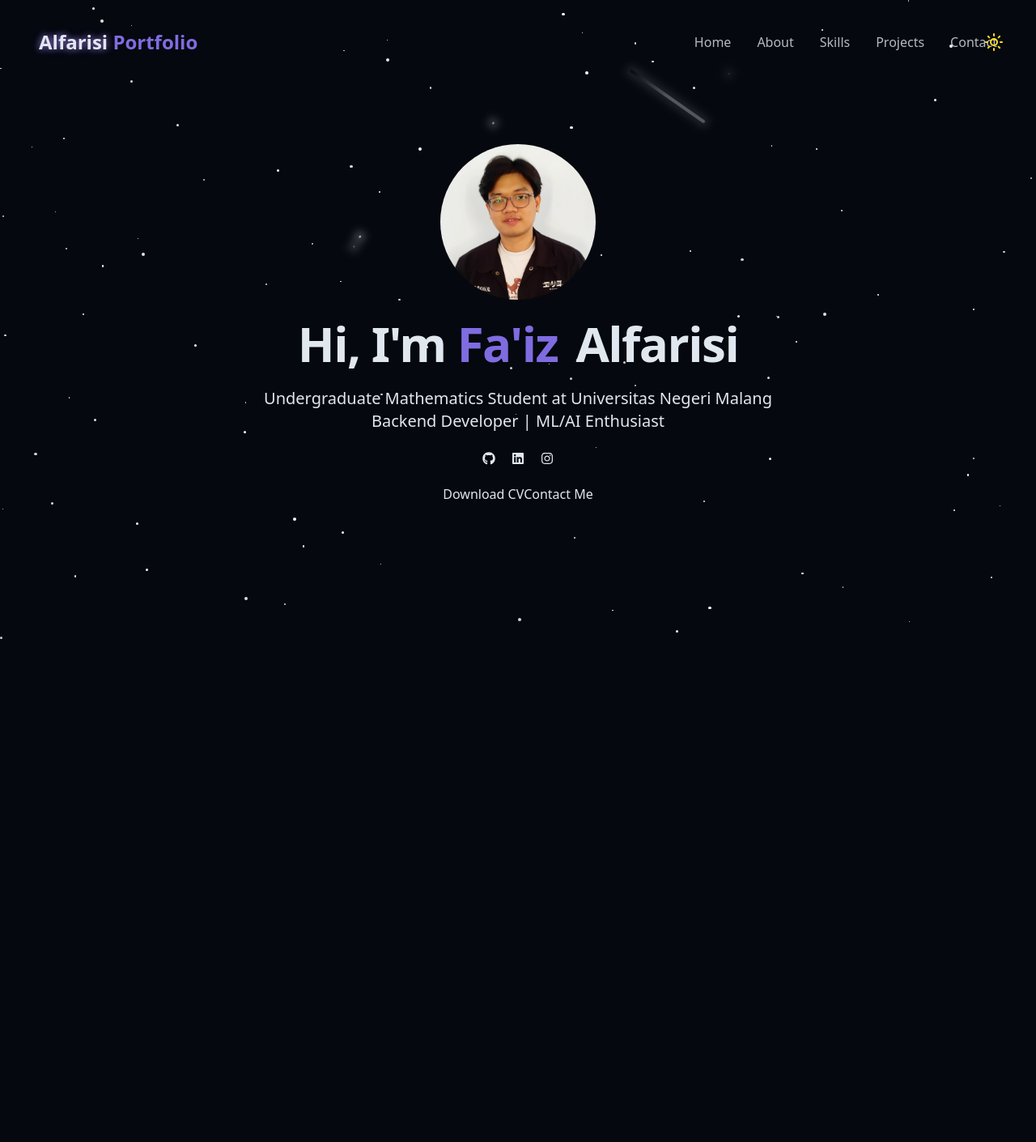
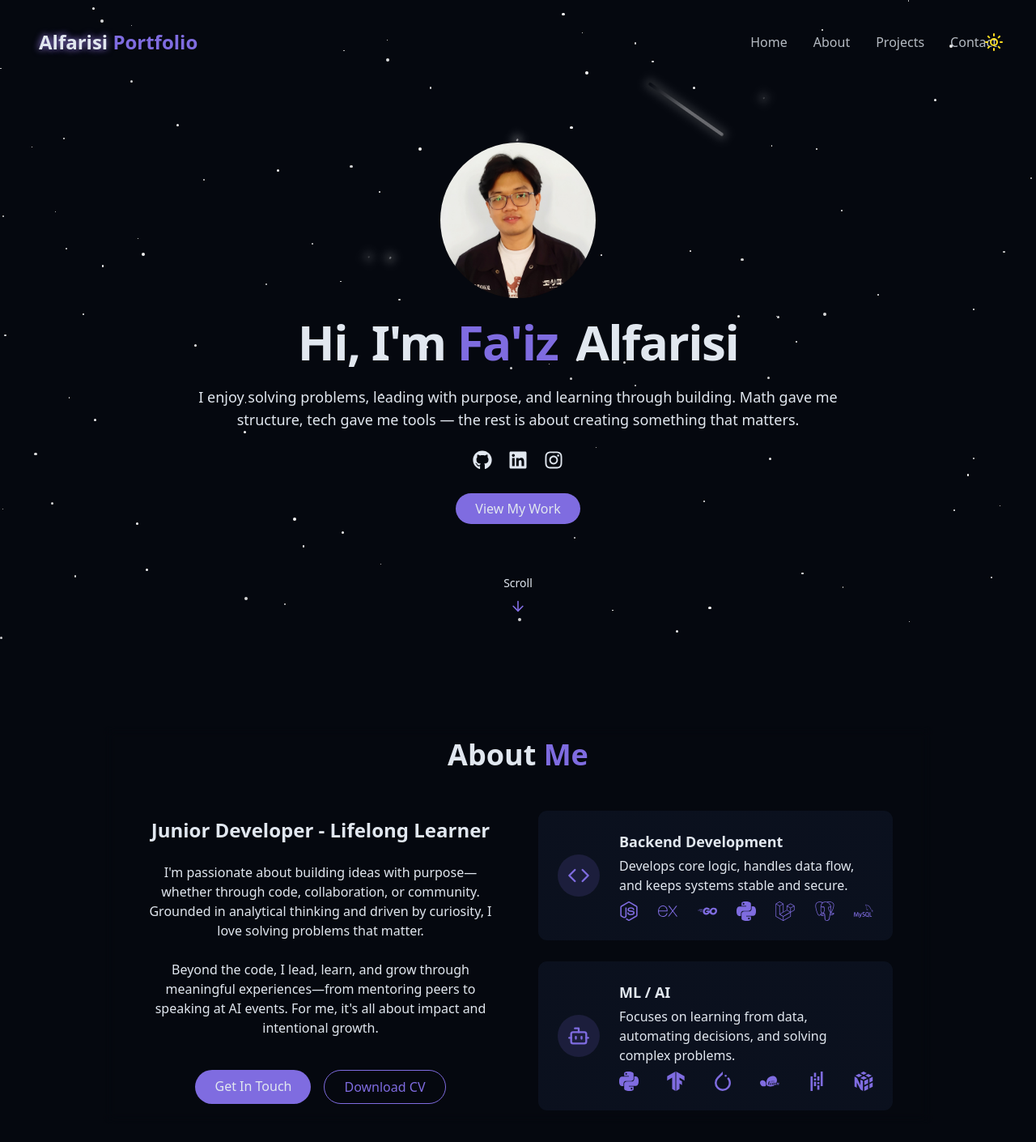
Before and after one commit to FaizAlfarisi/faiz-portfolio, a Next.js app: page / in a window 1280 px wide. Shown: the top 1410 px of the page at 81% size. Before the commit the page ends 800 px from the top, so only its background shows below. Built offline with nearby package versions, Linux system fonts and the light colour scheme.

Commit message:
fixing style & adding about section

```diff
--- /dev/null
+++ b/src/app/components/AboutSection.tsx
@@ -0,0 +1,82 @@
+import { Bot, Code } from "lucide-react";
+import Link from "next/link";
+import { SiExpress, SiGo, SiLaravel, SiMysql, SiNodedotjs, SiNumpy, SiPandas, SiPostgresql, SiPython, SiPytorch, SiScikitlearn, SiTensorflow } from "react-icons/si";
+
+export const AboutSection = () => {
+  return (
+    <section id="about" className="py-24 px-4 relative">
+      <div className="container mx-auto max-w-5xl backdrop-blur-sm">
+        <h2 className="text-3xl md:text-4xl font-bold mb-12 text-center">
+          About <span className="text-primary">Me</span>
+        </h2>
+
+        <div className="grid grid-cols-1 md:grid-cols-2 gap-12 items-center">
+          <div className="space-y-6 text-center">
+            <h3 className="text-2xl font-semibold">Junior Developer - Lifelong Learner</h3>
+
+            <p className="text-muted-foreground">
+              I&apos;m passionate about building ideas with purpose—whether through code, collaboration, or community. Grounded in analytical thinking and driven by curiosity, I love solving problems that matter.
+            </p>
+
+            <p className="text-muted-foreground">
+              Beyond the code, I lead, learn, and grow through meaningful experiences—from mentoring peers to speaking at AI events. For me, it&apos;s all about impact and intentional growth.
+            </p>
+
+            <div className="flex flex-col sm:flex-row gap-4 pt-4 justify-center">
+              <Link href="#contact" className="cosmic-button"><p>Get In Touch</p></Link>
+              <Link href="" className="px-6 py-2 rounded-full border border-primary text-primary hover:bg-primary/20 transition color duration-300">Download CV</Link>
+            </div>
+          </div>
+
+          <div className="grid grid-cols-1 gap-6">
+            <div className="gradient-border p-6 card-hover rounded-xl">
+              <div className="flex items-center gap-6">
+                <div className="p-3 rounded-full bg-primary/15">
+                  <Code className="h-7 w-7 text-primary"/>
+                </div>
+                <div >
+                  <h4 className="text-lg font-semibold mb-1">Backend Development</h4>
+                  <p className="text-muted-foreground font-light">
+                    Develops core logic, handles data flow, and keeps systems stable and secure.
+                  </p>
+                  <div className="flex justify-between mt-2 text-primary text-glow">
+                    <SiNodedotjs className="w-6 h-6"/>
+                    <SiExpress className="w-6 h-6"/>
+                    <SiGo className="w-6 h-6"/>
+                    <SiPython className="w-6 h-6"/>
+                    <SiLaravel className="w-6 h-6"/>
+                    <SiPostgresql className="w-6 h-6"/>
+                    <SiMysql className="w-6 h-6"/>
+                  </div>
+                </div>
+              </div>
+            </div>
+            <div className="gradient-border p-6 card-hover rounded-xl">
+              <div className="flex items-center gap-6">
+                <div className="p-3 rounded-full bg-primary/15">
+                  <Bot className="h-7 w-7 text-primary"/>
+                </div>
+                <div >
+                  <h4 className="text-lg font-semibold mb-1">ML / AI</h4>
+                  <p className="text-muted-foreground font-light">
+                    Focuses on learning from data, automating decisions, and solving complex problems.
+                  </p>
+                  <div className="flex justify-between mt-2 text-primary text-glow">
+                    <SiPython className="w-6 h-6"/>
+                    <SiTensorflow className="w-6 h-6"/>
+                    <SiPytorch className="w-6 h-6"/>
+                    <SiScikitlearn className="w-6 h-6"/>
+                    <SiPandas className="w-6 h-6"/>
+                    <SiNumpy className="w-6 h-6"/>
+                  </div>
+                </div>
+              </div>
+            </div>
+          </div>
+        </div>
+      </div>
+    </section>
+  );
+}
+
+export default AboutSection;
--- a/src/app/components/HeroSection.tsx
+++ b/src/app/components/HeroSection.tsx
@@ -1,8 +1,9 @@
+import { ArrowDown } from "lucide-react";
 import Image from "next/image";
 import Link from "next/link";
 import { FaGithub, FaInstagram, FaLinkedin } from "react-icons/fa";
 
-const HeroSection = () => {
+export const HeroSection = () => {
   return (
     <section
       id="hero"
@@ -10,8 +11,8 @@ const HeroSection = () => {
     >
       <div className="container max-w-4xl mx-auto text-center">
         <div className="space-y-6">
-          <div className="flex justify-center">
-            <Image  src="/profile.png" alt='profile-image' width={500} height={500} className="w-48 h-48 rounded-full"/>
+          <div className="flex justify-center pt-4">
+            <Image  src="/profile.png" alt='profile-image' width={500} height={500} className="md:w-48 md:h-48 w-30 h-30 rounded-full"/>
           </div>
 
           <h1 className="text-4xl md:text-6xl font-bold tracking-tight">
@@ -20,27 +21,28 @@ const HeroSection = () => {
             <span className="text-gradient ml-2 opacity-0 animate-fade-in-delay-2">Alfarisi</span>
           </h1>
 
-          <p className="text-lg md:text-xl text-muted-foreground max-2xl: mx-auto opacity-0 animate-fade-in-delay-3">Undergraduate Mathematics Student at Universitas Negeri Malang<br/>Backend Developer | ML/AI Enthusiast</p>
+          <p className="text-md md:text-lg text-muted-foreground max-2xl mx-auto opacity-0 animate-fade-in-delay-3">I enjoy solving problems, leading with purpose, and learning through building. Math gave me structure, tech gave me tools — the rest is about creating something that matters.</p>
 
-          <div className="flex justify-center gap-5 z-50">
-            <Link href="https://github.com/FaizAlfarisi">
+          <div className="flex justify-center gap-5 z-50 opacity-0 animate-fade-in-delay-4">
+            <Link href="https://github.com/FaizAlfarisi" className="text-xl md:text-2xl hover:text-primary transition-colors">
               <FaGithub/>
             </Link>
-            <Link href="https://www.linkedin.com/in/mfaizalfarisi/">
+            <Link href="https://www.linkedin.com/in/mfaizalfarisi/" className="text-xl md:text-2xl hover:text-primary transition-colors">
               <FaLinkedin/>
             </Link>
-            <Link href="https://www.instagram.com/faiz.alfrs/">
+            <Link href="https://www.instagram.com/faiz.alfrs/" className="text-xl md:text-2xl hover:text-primary transition-colors">
               <FaInstagram/>
             </Link>
           </div>
 
-          <div>
-            <Link href="">Download CV</Link>
-            <Link href="#contact">Contact Me</Link>
+          <div className="pt-3 opacity-0 animate-fade-in-delay-5">
+            <Link href="#project" className="cosmic-button">View My Work</Link>
           </div>
         </div>
+      </div>
 
-
+      <div className="absolute bottom-8 transform flex flex-col items-center animate-bounce">
+        <span className="text-sm text-muted-foreground mb-2">Scroll </span><ArrowDown className="h-5 w-5 text-primary"/>
       </div>
     </section>
 
--- a/src/app/components/Navbar.tsx
+++ b/src/app/components/Navbar.tsx
@@ -8,7 +8,6 @@ import { useEffect, useState } from "react";
 const navItems = [
   { name: "Home", href: "#hero" },
   { name: "About", href: "#about" },
-  { name: "Skills", href: "#skills" },
   { name: "Projects", href: "#projects" },
   { name: "Contact", href: "#contact" },
 ];
--- a/src/app/globals.css
+++ b/src/app/globals.css
@@ -14,11 +14,11 @@
   --animate-pulse-subtle: pulse-subtle 4s ease-in-out infinite;
   --animate-fade: fade 3s;
   --animate-fade-in: fade-in 1s ease-out forwards;
-  --animate-fade-in-delay-1: fade-in 1s ease-out 0.2s forwards;
-  --animate-fade-in-delay-2: fade-in 1s ease-out 0.4s forwards;
-  --animate-fade-in-delay-3: fade-in 1s ease-out 0.6s forwards;
-  --animate-fade-in-delay-4: fade-in 1s ease-out 0.8s forwards;
-  --animate-fade-in-delay-5: fade-in 1s ease-out 1s forwards;
+  --animate-fade-in-delay-1: fade-in 1s ease-out 0.3s forwards;
+  --animate-fade-in-delay-2: fade-in 1s ease-out 0.6s forwards;
+  --animate-fade-in-delay-3: fade-in 1s ease-out 0.9s forwards;
+  --animate-fade-in-delay-4: fade-in 1s ease-out 1.2s forwards;
+  --animate-fade-in-delay-5: fade-in 1s ease-out 1.5s forwards;
   --animate-meteor: meteor 5s linear infinite;
 
   @keyframes float {
--- a/src/app/page.tsx
+++ b/src/app/page.tsx
@@ -1,3 +1,4 @@
+import AboutSection from "./components/AboutSection";
 import HeroSection from "./components/HeroSection";
 import Navbar from "./components/Navbar";
 import StarBackground from "./components/StarBackground";
@@ -18,6 +19,7 @@ export default function Home() {
       {/* Main Content */}
       <main>
         <HeroSection/>
+        <AboutSection/>
       </main>
 
       {/* Footer */}
```
